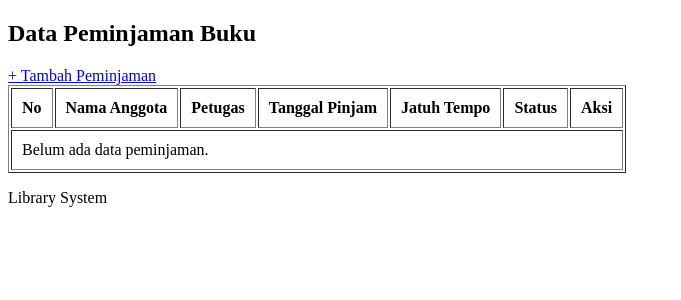
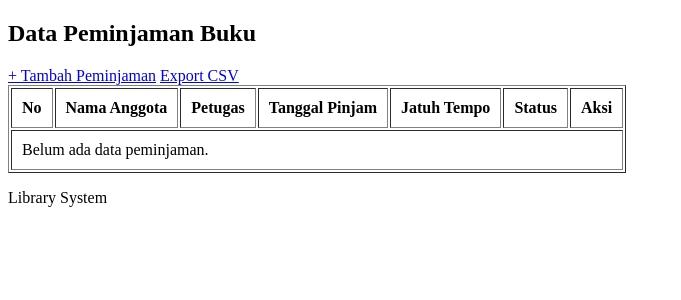
Before and after one commit to KoalaVers/library-system, a Laravel app: page /borrowings in a window 1280 px wide. Shown: the part 101-401 px from the top of the page, without its empty margins (0-681 px from the left). Run offline with Laravel 12, Linux system fonts and the light colour scheme; a user stored in the database is signed in; data comes from the database, SQL or seed files in the repository; data that the repository does not hold is empty.

Commit message:
Add borrowing CSV export

```diff
--- a/library-system/resources/views/borrowings/index.blade.php
+++ b/library-system/resources/views/borrowings/index.blade.php
@@ -7,6 +7,10 @@
     <h2>Data Peminjaman Buku</h2>
 
     <a href="{{ route('borrowings.create') }}">+ Tambah Peminjaman</a>
+
+    <a href="{{ route('borrowings.export') }}">
+        Export CSV
+    </a>
 
     @if (session('success'))
         <p>{{ session('success') }}</p>
--- a/library-system/routes/web.php
+++ b/library-system/routes/web.php
@@ -49,9 +49,15 @@ Route::middleware('auth')->group(function () {
         Route::resource('members', MemberController::class);
 
         // Peminjaman dan pengembalian
+
+        // Export data peminjaman ke CSV
+        Route::get('/borrowings/export', [BorrowingController::class, 'exportCsv'])
+            ->name('borrowings.export');
+
         Route::resource('borrowings', BorrowingController::class)
             ->only(['index', 'create', 'store', 'show']);
 
+        // Pengembalian buku
         Route::post(
             '/borrowings/{borrowing}/return',
             [BorrowingController::class, 'returnBook']
```
